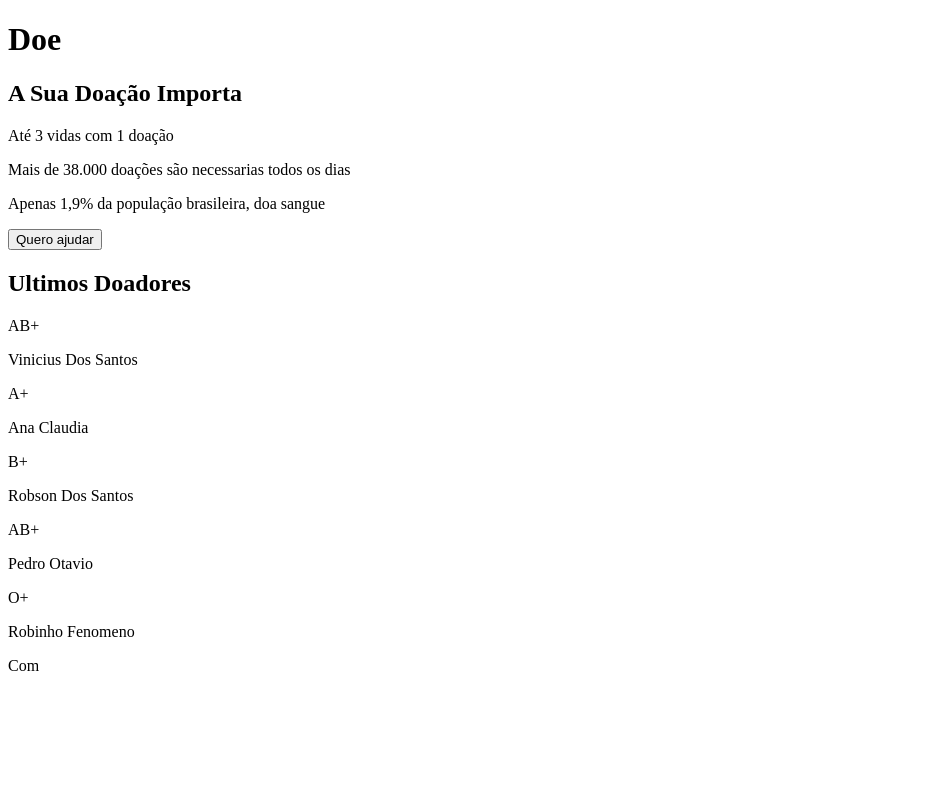
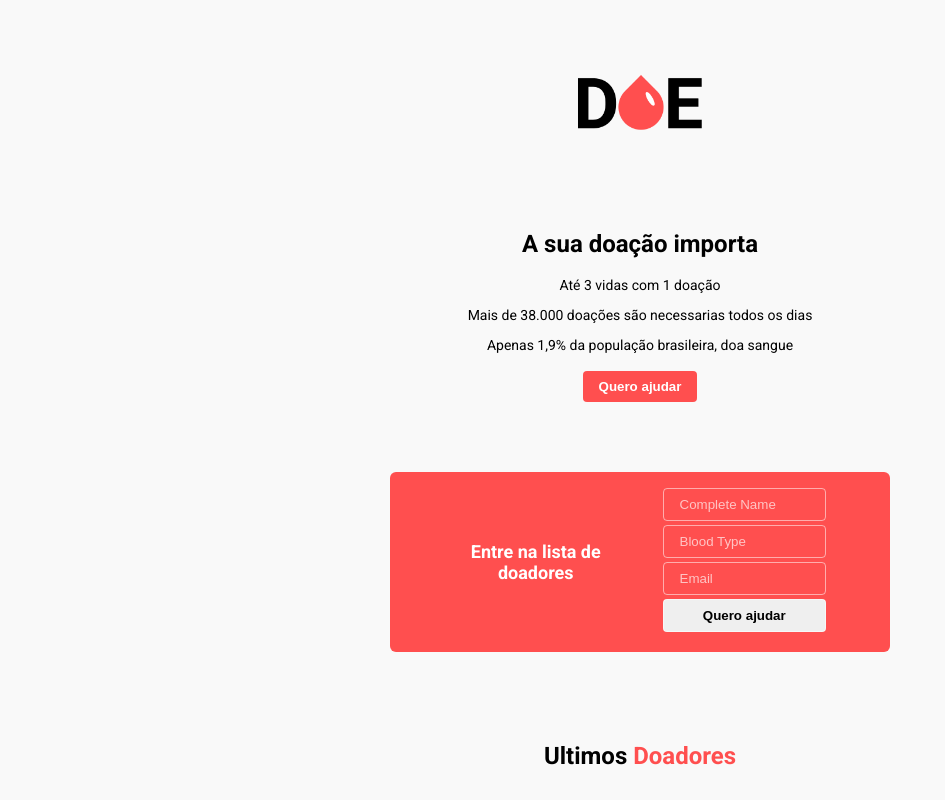
Before and after one commit to vinicius3g/Blood-Donation, a plain HTML site: page index.html in a window 1280 px wide. Both pictures are taken after a click on the button "Quero ajudar". Shown: the top 800 px of the page, without its empty margins (0-945 px from the left). Drawn offline with Linux system fonts and the light colour scheme.

Commit message:
funcionalidades

```diff
--- a/index.html
+++ b/index.html
@@ -5,47 +5,53 @@
     <meta charset="UTF-8">
     <meta name="viewport" content="width=device-width, initial-scale=1.0">
     <meta http-equiv="X-UA-Compatible" content="ie=edge">
+    <link rel="stylesheet" href="style.css">
     <title> Doe Sangue! Doe Vida!</title>
 </head>
 
 <body>
     <header>
-        <h1>Doe</h1>
-        <h2>A Sua Doação Importa</h2>
+        <img class="logo" src="logo.png" alt="logo campanha doação de sangue">
+        <h2>A sua doação importa</h2>
         <p>Até 3 vidas com 1 doação</p>
         <p>Mais de 38.000 doações são necessarias todos os dias</p>
         <p>Apenas 1,9% da população brasileira, doa sangue</p>
 
         <button>Quero ajudar</button>
     </header>
-    <section></section>
+    <section class="form hide">
+        <h2>Entre na lista de doadores</h2>
+        <form action="/">
+            <input name="input" type="text" placeholder="Complete Name">
+            <input name="blood" type="text" placeholder="Blood Type">
+            <input name="email" type="text" placeholder="Email">
+            <button>Quero ajudar</button>
+        </form>
+    </section>
     <main>
-        <h2>Ultimos Doadores</h2>
+        <h2>Ultimos <span>Doadores</span></h2>
 
         <section class="donors">
             <div class="donor">
-                <div class="donor">AB+</div>
+                <div class="blood">AB+</div>
                 <p>Vinicius Dos Santos</p>
             </div>
             <div class="donor">
-                <div class="donor">A+</div>
+                <div class="blood">A+</div>
                 <p>Ana Claudia</p>
             </div>
             <div class="donor">
-                <div class="donor">B+</div>
+                <div class="blood">B+</div>
                 <p>Robson Dos Santos</p>
             </div>
             <div class="donor">
-                <div class="donor">AB+</div>
-                <p>Pedro Otavio</p>
-            </div>
-            <div class="donor">
-                <div class="donor">O+</div>
+                <div class="blood">O+</div>
                 <p>Robinho Fenomeno</p>
             </div>
         </section>
     </main>
-    <footer> Com </footer>
+    <footer> Com <span class="heart">❤</span> Default</footer>
+    <script src="script.js"></script>
 </body>
 
 </html>
--- /dev/null
+++ b/script.js
@@ -0,0 +1,6 @@
+document
+    .querySelector("header button")
+    .addEventListener("click", function() {
+        document.querySelector(".form")
+        .classList.toggle('hide')
+    })
--- /dev/null
+++ b/style.css
@@ -0,0 +1,152 @@
+@import url('https://fonts.googleapis.com/css?family=Roboto:400,700&display=swap');
+
+*{
+    box-sizing: border-box;/*corrige preenchimentos*/
+}
+
+html,
+body{
+    margin: 0;
+}
+
+body{
+    display: flex;
+    flex-direction: column;
+    height: 100vh;
+    font-family: 'Roboto',sans-serif;
+    background-color: #f9f9f9;
+}
+
+header h1, main h2{
+    margin-bottom: 70px;
+}
+
+main h2 span{
+    color: #ff4f4f;
+}
+
+h1 h2{
+    color: #000000cc;
+}
+
+.form h2{
+    text-align: right;
+    color: #ffffff;
+    font-size: 18px;
+    text-align: center;
+}
+
+header, main , footer{
+    text-align: center;
+}
+
+section.form{
+    display: grid;
+    grid-template-columns: 1fr 1fr; /*1 fração por coluna*/
+    grid-gap: 45px;/*espaçamento padrao do display grid*/
+    background-color: #ff4f4f;
+    padding: 16px 64px ;
+    align-items: center;
+    border-radius: 6px;
+}
+
+form input,
+form button{
+    width: 100%;
+    margin-bottom: 4px;
+    box-sizing: border-box;
+    padding: 8px 16px;
+    border-radius: 4px;
+    border: 1px solid #ffffff88;
+}
+
+form input{
+    border-radius: 4px;
+    background-color: transparent;
+}
+
+form input::placeholder{
+    color: #ffffffaa;
+}
+
+form button{
+    font-weight: 700;
+}
+
+.logo{
+    width: 150px;
+    margin: 70px 0;
+}
+header p{
+    font-size: 14px;
+}
+
+header, .form, main {
+    width: 90%;
+    max-width: 500px;
+    margin: 0 auto 70px;
+}
+
+header button{
+    margin-top: 4px;
+    padding: 8px 16px;
+    border-radius: 4px;
+    background-color: #ff4f4f;
+    color: #ffffff;
+    border: none;
+    font-weight: 700;
+}
+
+main .donors{
+    display: grid;
+    grid-template-columns: 1fr 1fr 1fr 1fr;
+}
+
+.blood{
+    color: #ff4f4f;
+    font-weight: 700;
+    font-size: 12px;
+    display: flex;
+    align-items: center;
+    justify-content: center;
+    position: relative;
+}
+
+.blood::before{
+    content: "";
+    background-color: #ff4f4f11;
+    width: 40px;
+    height: 40px;
+    position: absolute;
+    border-radius: 50px;
+    border-top-right-radius: 0;
+    transform: rotate(-45deg);
+}
+
+.donor p {
+    margin-top: auto;
+    padding: 16px;
+}
+
+footer{
+    margin-top: auto;
+    padding: 16px;
+    border-top: 1px solid #eeeeee;
+}
+
+.heart{
+    color: #ff4f4f;
+}
+
+/*funcionalidades com js*/
+
+section.form{
+    transition: all 300ms;
+}
+
+section.form.hide{
+    opacity: 0;
+    visibility: hidden;
+    height: 0;
+    margin-top: -70px;
+}
```
Also changed, not shown: README.md, logo.png (added).
